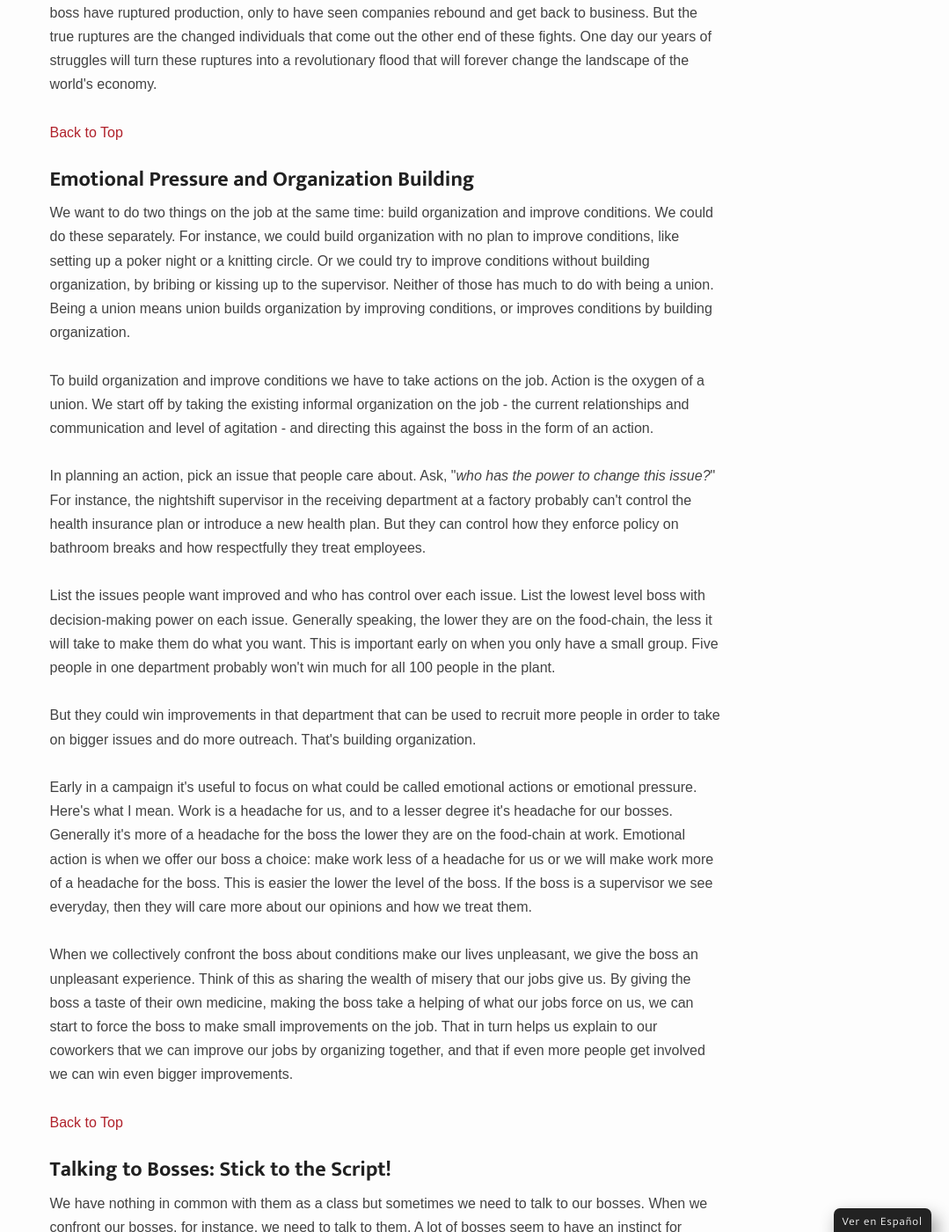
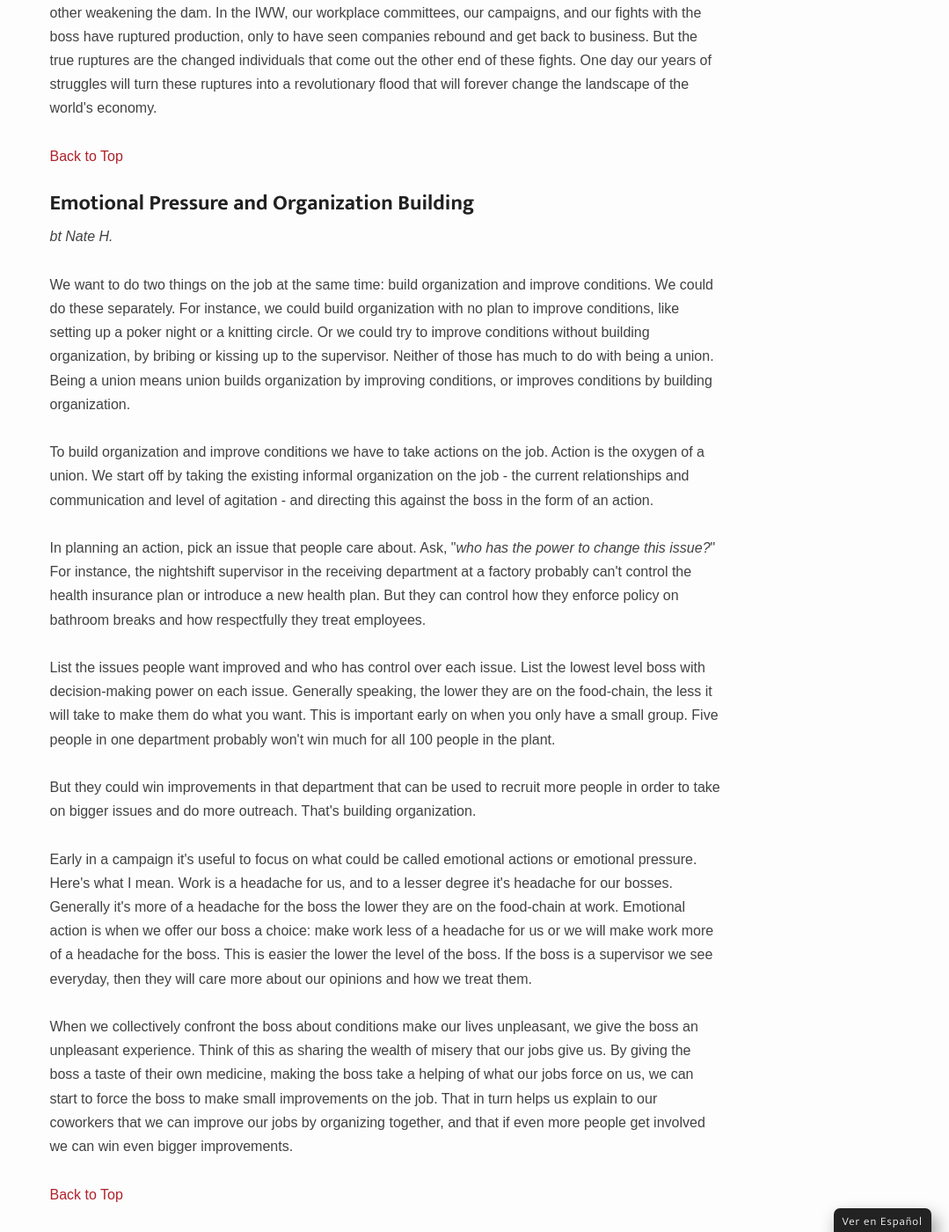
Before and after one commit to IWW-NYC-GMB/iww.nyc, a Jekyll site: the page built from weakening-the-dam.html, in a window 1280 px wide and 1400 px high, scrolled down 5105 px. Shown: the whole window at 88% size, without its empty margins (201-1280 px from the left). Built offline with Jekyll 4.4.1, drawn with Linux system fonts in a browser that asks for light colours; some web fonts are replaced; some of the changed text lies outside the part shown.

Commit message:
Update weakening-the-dam.html

```diff
--- a/weakening-the-dam.html
+++ b/weakening-the-dam.html
@@ -45,7 +45,7 @@
 <a href="#top">Back to Top</a><br><br>
 </p>
 <h2 id="lasting-lessons-from-the-class-struggle">Lasting Lessons from the Class Struggle</h2>
-<em>by M. Jones and MK</em>
+<em>by M. Jones and MK</em><br><br>
 <p>
 <blockquote>"To build the new society you need new people and people can be transformed only in activity." - Martin Glaberman, Work and Working Class Consciousness.</blockquote><br>
 
@@ -72,6 +72,7 @@
 <a href="#top">Back to Top</a><br><br>
 </p>
 <h2 id="emotional-pressure-and-organization-building">Emotional Pressure and Organization Building</h2>
+<em>bt Nate H.</em><br><br>
 <p>
 We want to do two things on the job at the same time: build organization and improve conditions. We could do these separately. For instance, we could build organization with no plan to improve conditions, like setting up a poker night or a knitting circle. Or we could try to improve conditions without building organization, by bribing or kissing up to the supervisor. Neither of those has much to do with being a union. Being a union means union builds organization by improving conditions, or improves conditions by building organization.<br><br>
 
@@ -90,6 +91,7 @@
 <a href="#top">Back to Top</a><br><br>
 </p>
 <h2 id="talking-to-bosses-stick-to-the-script">Talking to Bosses: Stick to the Script!</h2>
+<em>bt Nate H.</em><br><br>
 <p>
 We have nothing in common with them as a class but sometimes we need to talk to our bosses. When we confront our bosses, for instance, we need to talk to them. A lot of bosses seem to have an instinct for turning the tables on us, and a lot of us workers have a habit of letting them do so. We spend so much time following their orders and they spend so much time giving orders that when we speak up it can be almost as disorienting for us as it is for them. That can make it easy for the boss to take back control in conversation.<br><br>
 
@@ -148,6 +152,7 @@
 <a href="#top">Back to Top</a><br><br>
 </p>
 <h2 id="charting">Charting</h2>
+<em>by Nate H.</em><br><br>
 <p>
 Anyone who works out regularly knows that results in physical fitness pretty much come from only two things: persistence and time. The same thing is true in organizing. Organizing gets results when it’s persistent over the long haul. Persistent long term organizing must be systematic. A key to being systematic is putting things in writing.<br><br>
 
```
Also changed, not shown: other parts of weakening-the-dam.html (+5 -0 lines).
